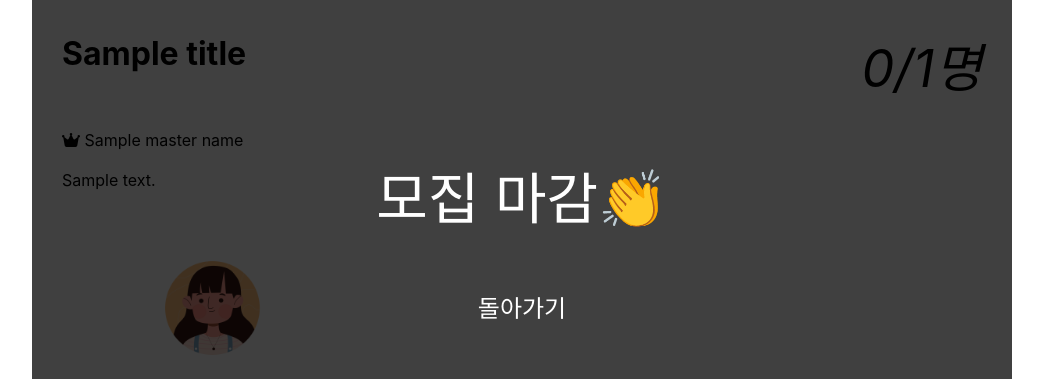
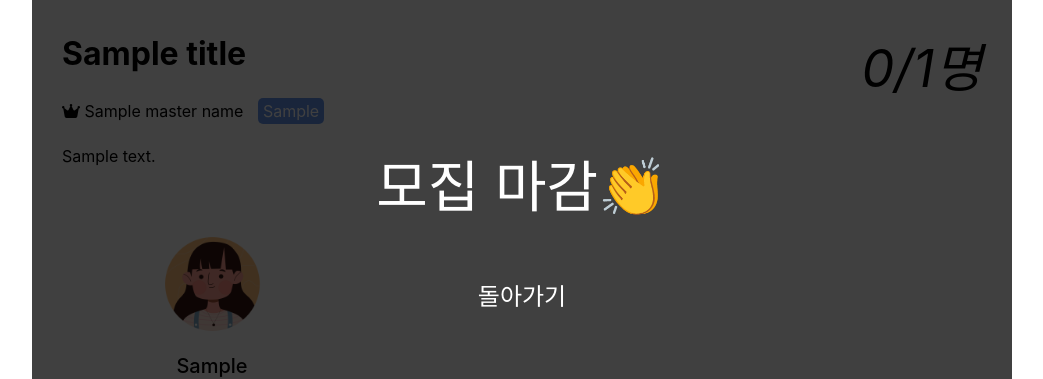
Before and after one commit to HyoJinKin/MBTI-Party, a Flask app: template templates/detail.html in a window 1280 px wide. Shown: the part 116-495 px from the top of the page, without its empty margins (118-1161 px from the left). Run offline with Flask 2, Linux system fonts and the light colour scheme; the template is opened without the code that fills it: most values are stand-ins (such as "Sample title", 1, 10 or a date in 2020); some libraries are stand-ins or nearby versions.

Commit message:
참여 기능 구현

```diff
--- a/app.py
+++ b/app.py
@@ -68,19 +68,23 @@ def detail():
 
 @app.route('/api/join_party', methods=['POST'])
 def join_party():
-    party_id = request.form['party_id_request']
+    party_id = int(request.form['party_id_request'])
     user_id = request.form['user_id_request']
     user_name = db.users.find_one({"id":user_id})['name']
     user_mbti = db.users.find_one({"id":user_id})['MBTI']
 
-    member_info_query = db.parties.find_one({"id":user_id})['member_info']
-    member_info_query.append(";" + user_mbti + "," + user_name + user_id)
+    member_info = db.parties.find_one({"id": party_id})['member_info']
+    if member_info.count(user_id) > 0:
+        return jsonify({'msg': '이미 참여하셨습니다'})
+    else:
+        add_query = ";" + user_mbti + "," + user_name + "," + user_id
+        member_info += add_query
 
-    db.parties.find_one_and_update(
-        {"id": party_id},
-        {"$set": {"member_info": member_info_query}}
-    )
-    return jsonify({'msg': '좋아요 완료'})
+        db.parties.find_one_and_update(
+            {"id": party_id},
+            {"$set": {"member_info": member_info}}
+        )
+        return jsonify({'msg': '참여 완료'})
 
 
 @app.route('/register')
--- a/static/css/detail.css
+++ b/static/css/detail.css
@@ -9,7 +9,9 @@
 
 #favorite-mbti-entries .mbti-text {
     background: cornflowerblue;
+    color: #fff;
     margin-right: 5px;
+    margin-bottom: 20px;
     padding: 1px 5px;
     border-radius: 5px;
 }
@@ -19,11 +21,15 @@
 .info .title {
     font-size: 32px;
     font-weight: bold;
+    margin-bottom: 20px;
 }
 .info .info__left, .party-box .info__right {
     display: flex;
     flex-direction: column;
     justify-content: center;
+}
+#favorite-mbti-entries {
+    margin-left: 10px;
 }
 .info .info__right {
     align-items: center;
--- a/static/js/build_party.js
+++ b/static/js/build_party.js
@@ -27,7 +27,7 @@ function select_mbti(mbti, options) {
 
 function makeParty() {
     let purpose = $("#select_purpose").val();
-    let mbti = $("#mbti_list").text();
+    let mbti = $("#mbti_list").text().split(" ").join(",").slice(0,-1);
     let title = $("#title").val();
     let description = $("#description").val();
     let max_member_num = $("#max_member_num").val();
--- a/static/js/detail.js
+++ b/static/js/detail.js
@@ -5,7 +5,7 @@ $(document).ready(function () {
 });
 
 function showPartyInfo() {
-    let favorite_mbti_array = $('#favorite_mbti').val().split(",")
+    let favorite_mbti_array = $('#favorite-mbti').val().split(",").sort()
     for (i=0; i<favorite_mbti_array.length; i++) {
         let mbti = favorite_mbti_array[i]
         unit_mbti_html = `<div class="mbti-text">${mbti}</div>`
@@ -21,8 +21,6 @@ function showPartyInfo() {
         [mbti,user_name,user_id] = member_info_array[i].split(",")
         let img_num = getRandomInt(1,7).toString()
         let img_addr = "../static/assets/images/users/man"+img_num+".png"
-        console.log(img_num);
-        console.log(img_addr);
         joined_html = `
                         <div class="member-entry card">
                             <div class="member-entry__image" style="background-image: url('${img_addr}');background-size: cover"></div>
@@ -60,12 +58,16 @@ function joinParty() {
     let party_id = $('#party-id').val()
     let user_id = $('#user-id').val()
 
+    console.log(party_id)
+    console.log(user_id)
+
     $.ajax({
         type: 'POST',
-        url: 'api/join_party',
+        url: '/api/join_party',
         data: {party_id_request: party_id, user_id_request: user_id},
-        success: function() {
-            window.location.reload()
+        success: function(response) {
+            alert(response['msg']);
+            window.location.reload();
         }
     });
 }
--- a/templates/detail.html
+++ b/templates/detail.html
@@ -44,22 +44,22 @@
                 <div class="info">
                     <div class="info__left float--left">
                         <p class="title">{{title}}</p>
-                        <p>
+                        <div class="party-gen-info">
                             <span><i class="fas fa-crown"></i></span>
                             {{master_name}}
-                        </p>
-                        <p>{{desc}}</p>
+                            <div id="favorite-mbti-entries" class="favorite-mbti"></div>
+                        </div>
+                        <p class="description">{{desc}}</p>
                     </div>
                     <div class="info__right float--right">
                         <div id="party-size" class="party-size"></div>
-                        <div id="favorite-mbti-entries float--right"></div>
                     </div>
                 </div>
                 <div id="member-entries" class="member-entries float--right"></div>
 
                 <input type="hidden" id="party-id" value={{id}}>
                 <input type="hidden" id="user-id" value={{user_id}}>
-                <input type="hidden" id="favorite_mbti" value={{favorite_mbti}}>
+                <input type="hidden" id="favorite-mbti" value={{favorite_mbti}}>
                 <input type="hidden" id="max-member-num" value={{max_member_num}}>
                 <input type="hidden" id="member-ids" value={{member_ids}}>
                 <input type="hidden" id="member-info" value={{member_info}}>
```
